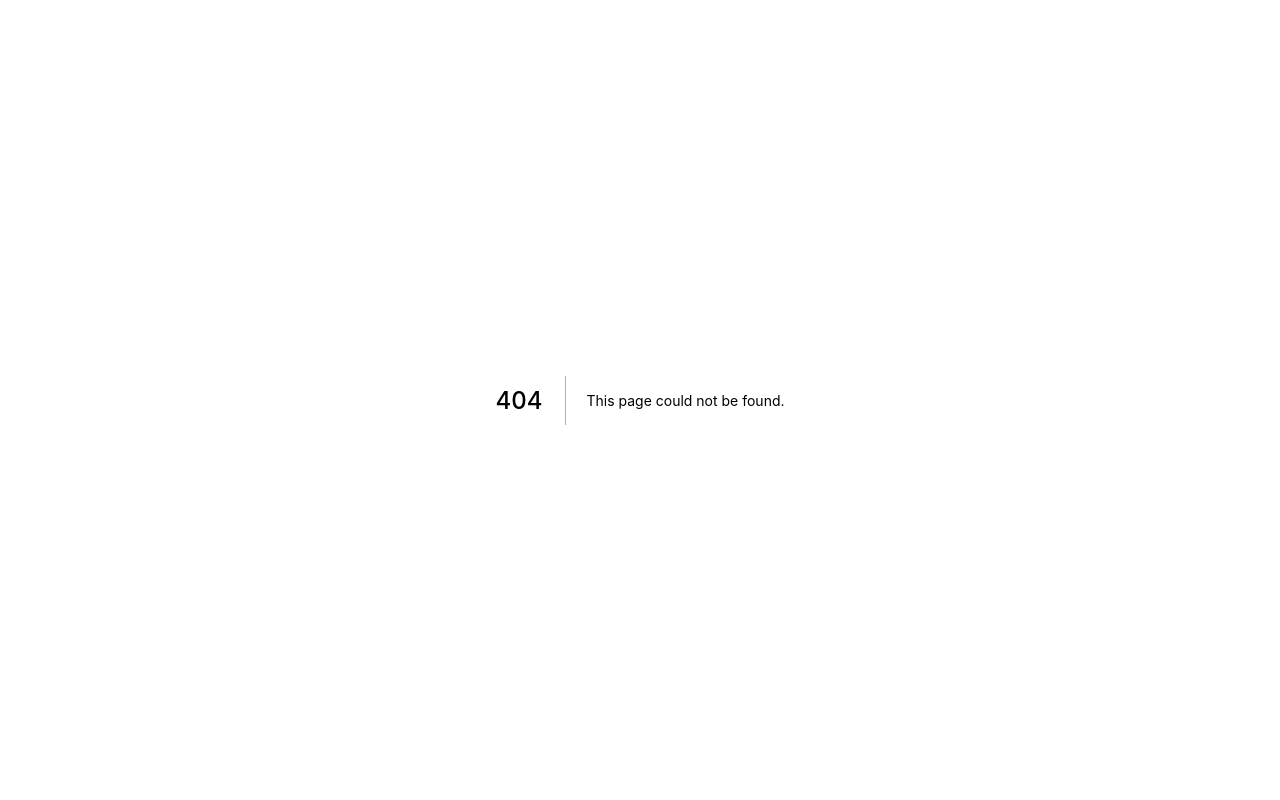
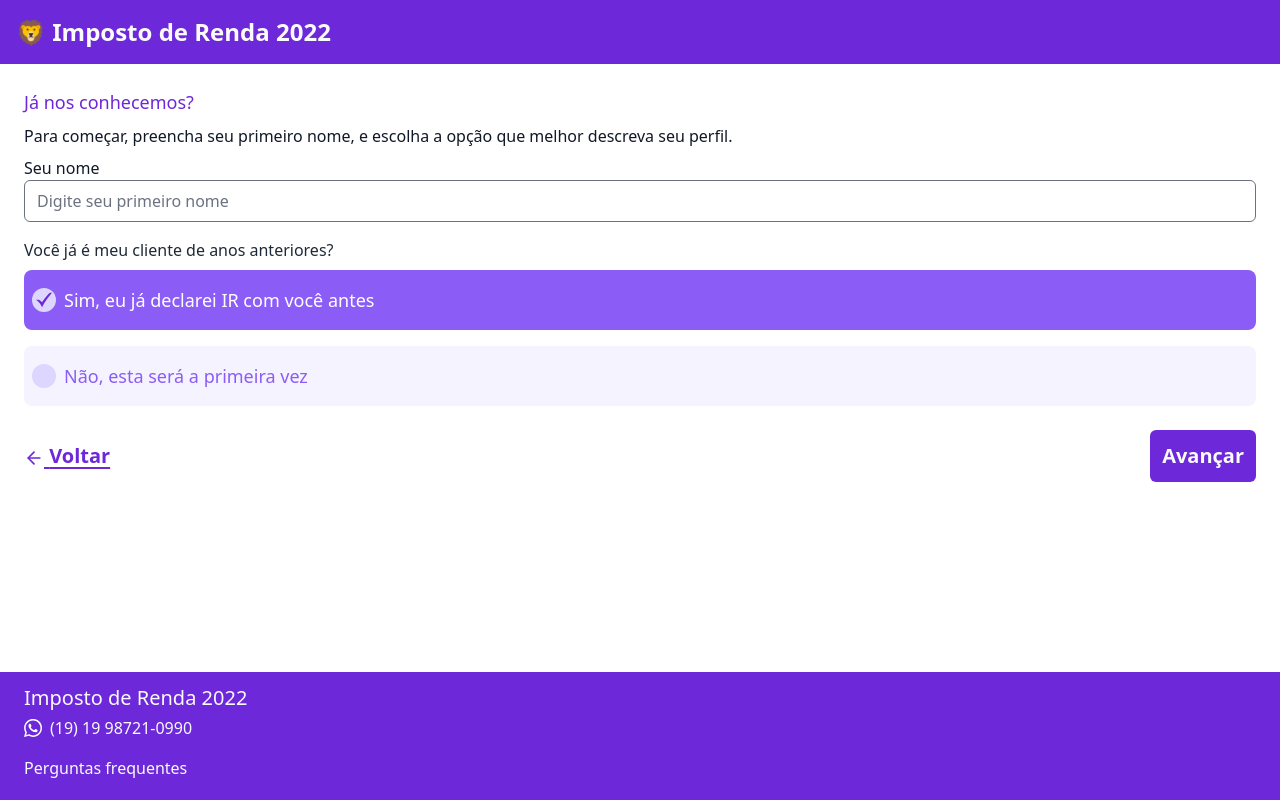
Before and after one commit to tadomaitis/declaracao-ir, a Next.js app: page /declaracao/inicial in a window 1280 px wide. Before the commit this address had no page. Built offline with nearby package versions, Linux system fonts and the light colour scheme.

Commit message:
rename page to be more semantic

```diff
--- a/pages/declaracao/jaecliente.tsx
+++ b/pages/declaracao/inicial.tsx
@@ -10,17 +10,10 @@ import {
   FormActions,
 } from '@contexts/FormContext'
 
-import styles from './styles/JaECliente.module.css'
+import styles from './styles/jaecliente.module.css'
 
 const JaECliente = (): JSX.Element => {
   const { state, dispatch } = useFormContext()
-
-  const handleClickOnSelect = () => {
-    dispatch({
-      type: FormActions.setIsAlreadyClient,
-      payload: !state.isAlreadyClient,
-    })
-  }
 
   const handleNameInputChange = (
     event: React.ChangeEvent<HTMLInputElement>
@@ -31,11 +24,25 @@ const JaECliente = (): JSX.Element => {
     })
   }
 
+  const handleClickOnIsAlreadyClient = () => {
+    dispatch({
+      type: FormActions.setIsAlreadyClient,
+      payload: true,
+    })
+  }
+
+  const handleClickOnNewClient = () => {
+    dispatch({
+      type: FormActions.setIsAlreadyClient,
+      payload: false,
+    })
+  }
+
   return (
     <SiteLayout>
       <h2 className={styles.pageTitle}>Já nos conhecemos?</h2>
       <p className={styles.pageDescription}>
-        Para começar, preencha seu primeiro nome, e escolha o perfil que melhor
+        Para começar, preencha seu primeiro nome, e escolha a opção que melhor
         descreva seu perfil.
       </p>
       <Input
@@ -51,12 +58,12 @@ const JaECliente = (): JSX.Element => {
       <SelectOption
         label="Sim, eu já declarei IR com você antes"
         selected={state.isAlreadyClient}
-        onClick={handleClickOnSelect}
+        onClick={handleClickOnIsAlreadyClient}
       />
       <SelectOption
         label="Não, esta será a primeira vez"
         selected={!state.isAlreadyClient}
-        onClick={handleClickOnSelect}
+        onClick={handleClickOnNewClient}
       />
       <NavButtonsContainer
         goBackPath="/declaracao"
```
